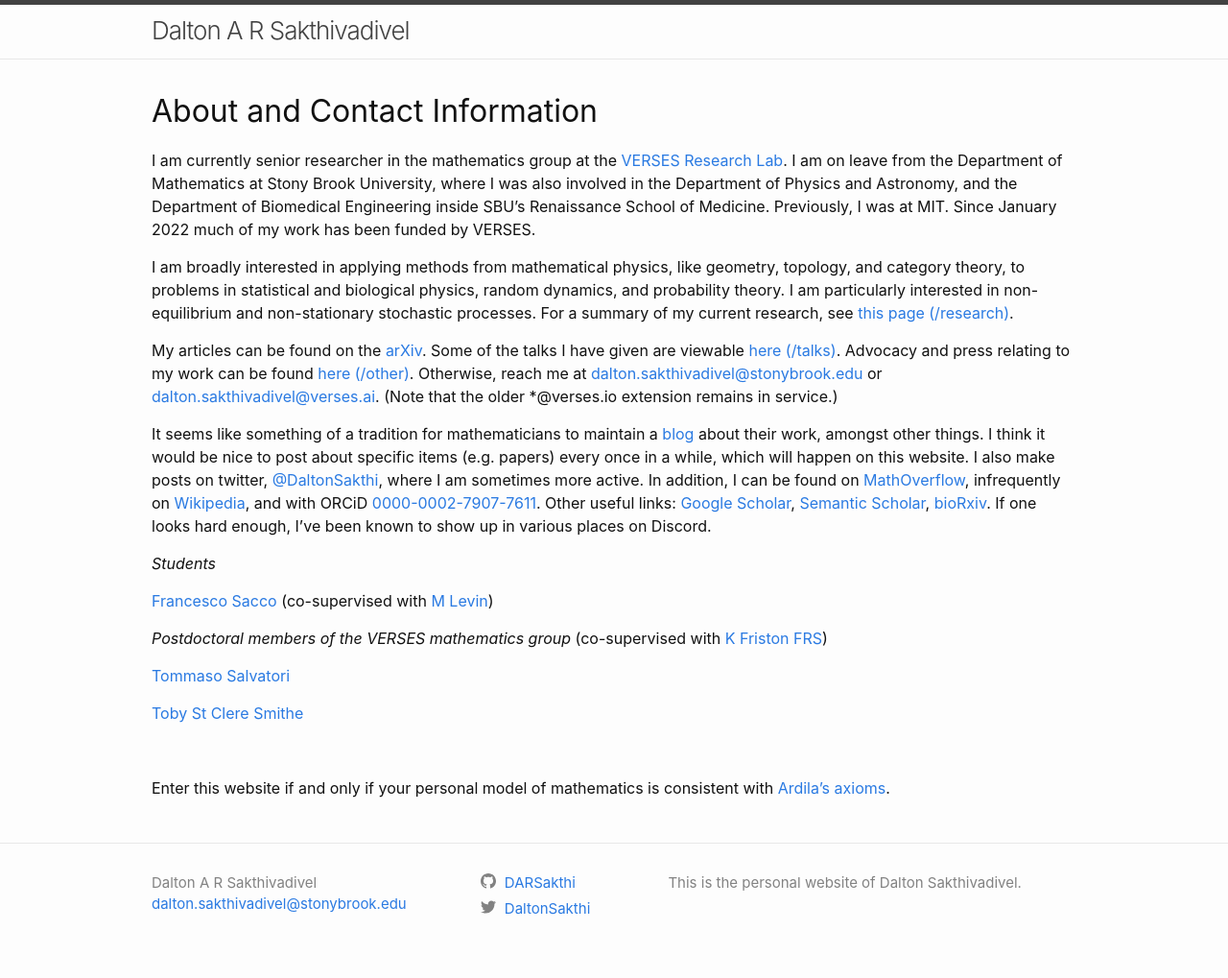
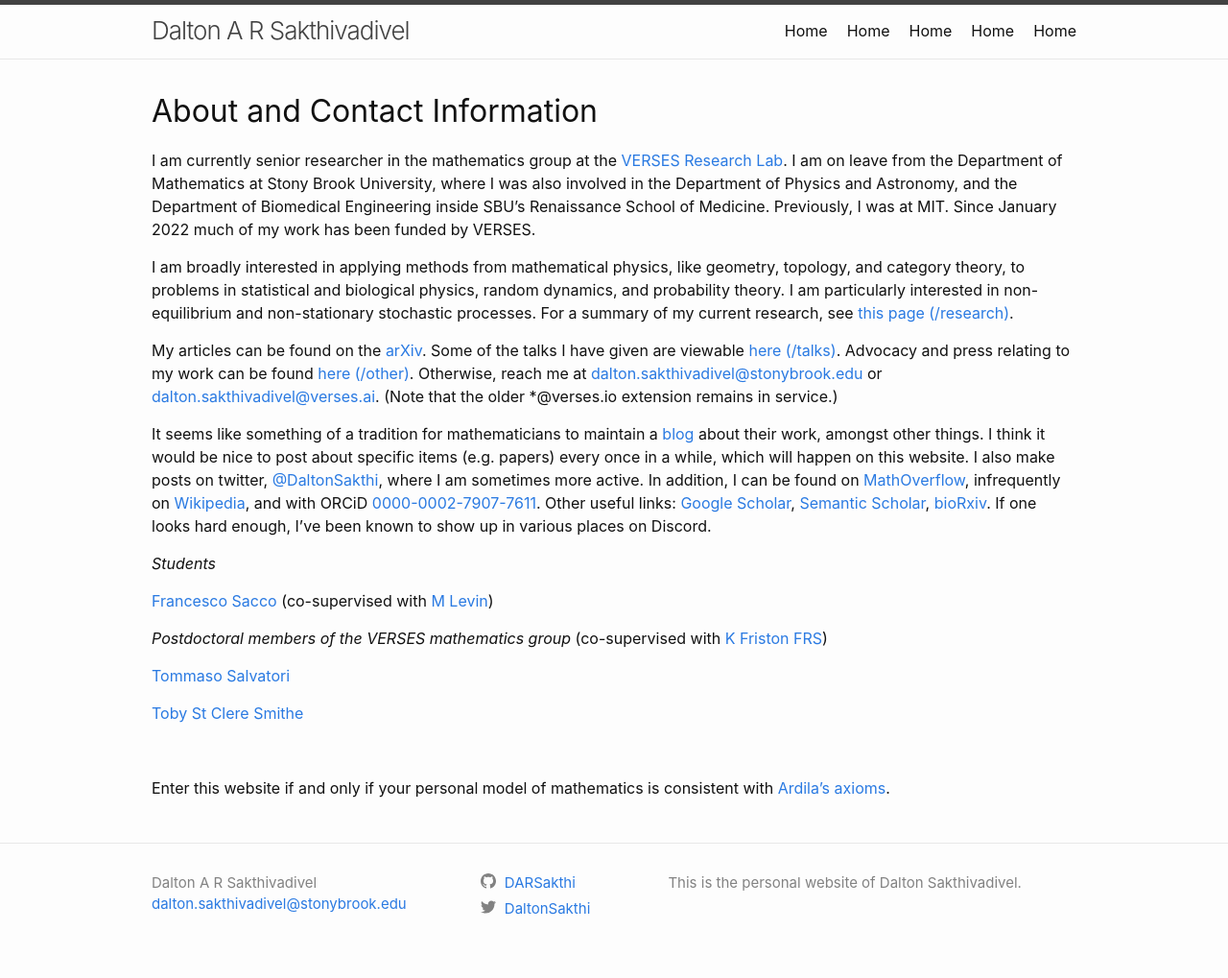
Before and after one commit to DARSakthi/DARSakthi.github.io, a Jekyll site: the page built from index.markdown, in a window 1280 px wide. Shown: the whole page at 96% size. Built offline with Jekyll 4.4.1, drawn with Linux system fonts in a browser that asks for light colours.

Commit message:
See prev

```diff
--- a/_includes/header.html
+++ b/_includes/header.html
@@ -18,9 +18,9 @@
 
         <div class="trigger">
           {%- for path in page_paths -%}
-            {%- assign my_page = "Home" | where: "path", path | first -%}
+            {%- assign my_page = site.pages | where: "path", path | first -%}
             {%- if my_page.title -%}
-            <a class="page-link" href="{{ my_page.url | relative_url }}">{{ my_page.title | escape }}</a>
+            <a class="page-link" href="{{ my_page.url | relative_url }}">{{ "Home" | escape }}</a>
             {%- endif -%}
           {%- endfor -%}
         </div>
```
